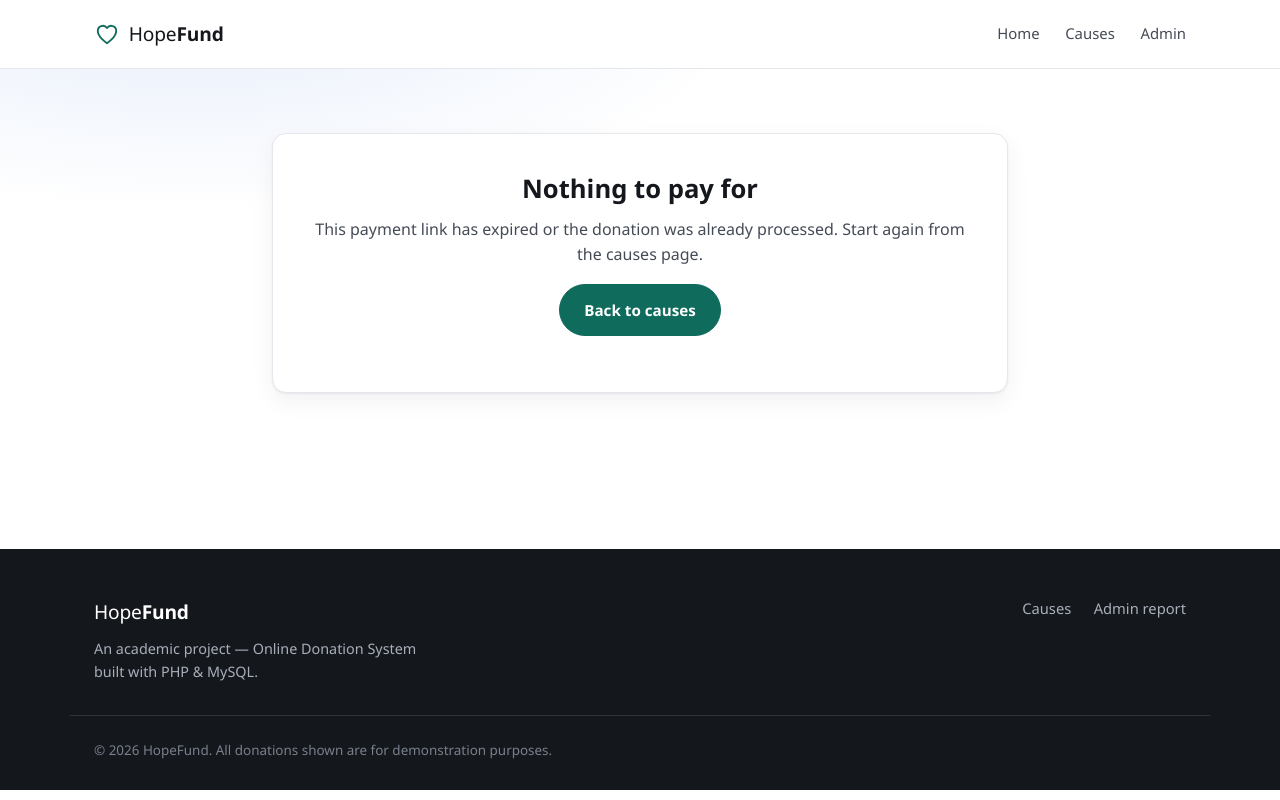
After one commit to TaibaAsif123/online-donation-system, a PHP site: page /payment.php in a window 1280 px wide. The commit adds this page. Run offline with PHP 8.4, Linux system fonts and the light colour scheme.

Commit message:
Payment method in form

```diff
--- /dev/null
+++ b/payment.php
@@ -0,0 +1,249 @@
+<?php
+/**
+ * Online Donation System — Simulated Payment Step
+ * Part 2 (Member 2 — Eiman Asmat)
+ *
+ *   donate.php  →  payment.php  →  confirmation.php
+ *
+ * The donation row already exists with payment_status = 'Pending'.
+ * This screen stands in for a real payment gateway: confirming flips the
+ * status to 'Success', cancelling flips it to 'Failed'. No card, wallet or
+ * bank details are asked for or stored — the whole step is a simulation for
+ * the project, which is why the donations table only records the method and
+ * the resulting status.
+ */
+
+session_start();
+require_once __DIR__ . '/php/db_connect.php';
+
+$donation_id = isset($_GET['donation_id']) ? (int) $_GET['donation_id'] : 0;
+if ($_SERVER['REQUEST_METHOD'] === 'POST') {
+    $donation_id = isset($_POST['donation_id']) ? (int) $_POST['donation_id'] : 0;
+}
+
+/* Only the person who just filled the form can act on this donation. */
+$allowed = isset($_SESSION['pending_donation_id'])
+        && (int) $_SESSION['pending_donation_id'] === $donation_id;
+
+/* Load the pending donation. */
+$donation = null;
+if ($donation_id > 0 && $allowed) {
+    $sql = "SELECT d.donation_id, d.amount, d.payment_method, d.payment_status,
+                   dn.name AS donor_name, dn.email AS donor_email,
+                   c.cause_id, c.cause_name
+            FROM donations d
+            JOIN donors dn ON d.donor_id = dn.donor_id
+            JOIN causes c  ON d.cause_id = c.cause_id
+            WHERE d.donation_id = ?";
+    $stmt = $conn->prepare($sql);
+    $stmt->bind_param("i", $donation_id);
+    $stmt->execute();
+    $donation = $stmt->get_result()->fetch_assoc();
+    $stmt->close();
+}
+
+if (empty($_SESSION['csrf_token'])) {
+    $_SESSION['csrf_token'] = bin2hex(random_bytes(16));
+}
+
+$error = '';
+
+/* ------------------------------------------------------------------
+   Handle "Pay now" / "Cancel".
+   ------------------------------------------------------------------ */
+if ($_SERVER['REQUEST_METHOD'] === 'POST' && $donation) {
+
+    if (!hash_equals($_SESSION['csrf_token'], $_POST['csrf_token'] ?? '')) {
+        $error = 'Your session expired. Please start the donation again.';
+
+    } elseif ($donation['payment_status'] !== 'Pending') {
+        $error = 'This donation has already been processed.';
+
+    } else {
+        $action    = $_POST['action'] ?? '';
+        $newStatus = $action === 'pay' ? 'Success' : ($action === 'cancel' ? 'Failed' : '');
+
+        if ($newStatus === '') {
+            $error = 'Unknown action.';
+        } else {
+            $stmt = $conn->prepare("UPDATE donations SET payment_status = ? WHERE donation_id = ?");
+            $stmt->bind_param("si", $newStatus, $donation_id);
+            $stmt->execute();
+            $stmt->close();
+
+            unset($_SESSION['pending_donation_id']);
+
+            if ($newStatus === 'Success') {
+                $_SESSION['last_donation_id'] = $donation_id;
+                header('Location: confirmation.php?donation_id=' . $donation_id);
+                exit;
+            }
+
+            $_SESSION['last_donation_id'] = $donation_id;
+            header('Location: confirmation.php?donation_id=' . $donation_id . '&cancelled=1');
+            exit;
+        }
+    }
+}
+
+$accent_map = [
+    'Education'        => 'education',
+    'Health'           => 'health',
+    'Food'             => 'food',
+    'Emergency Relief' => 'relief',
+];
+$accent = $donation ? ($accent_map[$donation['cause_name']] ?? 'education') : 'education';
+
+function e($v) { return htmlspecialchars((string) $v, ENT_QUOTES, 'UTF-8'); }
+?>
+<!DOCTYPE html>
+<html lang="en">
+<head>
+  <meta charset="UTF-8">
+  <meta name="viewport" content="width=device-width, initial-scale=1">
+  <title>Payment — HopeFund</title>
+  <meta name="robots" content="noindex">
+  <link rel="stylesheet" href="css/style.css">
+  <link rel="stylesheet" href="css/donate.css">
+</head>
+<body>
+
+<header class="site-header">
+  <div class="container header-inner">
+    <a class="brand" href="index.php">
+      <svg class="brand-mark" viewBox="0 0 24 24" aria-hidden="true">
+        <path d="M12 20.5S3.5 15 3.5 9.2A4.7 4.7 0 0 1 12 6.4a4.7 4.7 0 0 1 8.5 2.8c0 5.8-8.5 11.3-8.5 11.3Z"/>
+      </svg>
+      <span>Hope<strong>Fund</strong></span>
+    </a>
+    <nav class="site-nav" aria-label="Main">
+      <a href="index.php">Home</a>
+      <a href="index.php#causes">Causes</a>
+      <a href="admin/report.php">Admin</a>
+    </nav>
+  </div>
+</header>
+
+<main class="donate-page donate-page--<?php echo e($accent); ?>">
+  <div class="container">
+
+<?php if (!$donation): ?>
+
+    <section class="notice notice--warn">
+      <h1>Nothing to pay for</h1>
+      <p>This payment link has expired or the donation was already processed. Start again from the causes page.</p>
+      <p><a class="btn" href="index.php#causes">Back to causes</a></p>
+    </section>
+
+<?php else: ?>
+
+    <!-- Step indicator -->
+    <ol class="steps-bar" aria-label="Progress">
+      <li class="is-done">Your details</li>
+      <li class="is-current" aria-current="step">Payment</li>
+      <li>Confirmation</li>
+    </ol>
+
+    <section class="gateway">
+      <div class="gateway-banner" role="note">
+        <strong>Simulated payment</strong>
+        <span>This is an academic project. No real transaction is made and no card,
+        wallet or bank details are collected.</span>
+      </div>
+
+      <h1>Confirm your payment</h1>
+      <p class="lede">
+        Your donation is saved as <strong>Pending</strong>. Confirming below marks it
+        as paid and takes you to your receipt.
+      </p>
+
+      <?php if ($error !== ''): ?>
+        <div class="alert alert--error" role="alert">
+          <strong>Payment not processed</strong>
+          <p><?php echo e($error); ?></p>
+        </div>
+      <?php endif; ?>
+
+      <dl class="receipt-list">
+        <div>
+          <dt>Reference</dt>
+          <dd class="ref">#HF-<?php echo str_pad((string) $donation['donation_id'], 5, '0', STR_PAD_LEFT); ?></dd>
+        </div>
+        <div>
+          <dt>Cause</dt>
+          <dd><?php echo e($donation['cause_name']); ?></dd>
+        </div>
+        <div>
+          <dt>Donor</dt>
+          <dd><?php echo e($donation['donor_name']); ?></dd>
+        </div>
+        <div>
+          <dt>Payment method</dt>
+          <dd><?php echo e($donation['payment_method']); ?></dd>
+        </div>
+        <div>
+          <dt>Status</dt>
+          <dd><span class="badge badge--pending"><?php echo e($donation['payment_status']); ?></span></dd>
+        </div>
+      </dl>
+
+      <p class="gateway-total">
+        <span>Total to pay</span>
+        <strong>Rs. <?php echo number_format((float) $donation['amount'], 2); ?></strong>
+      </p>
+
+      <form method="post" action="payment.php?donation_id=<?php echo (int) $donation['donation_id']; ?>"
+            class="gateway-actions" id="paymentForm">
+        <input type="hidden" name="csrf_token" value="<?php echo e($_SESSION['csrf_token']); ?>">
+        <input type="hidden" name="donation_id" value="<?php echo (int) $donation['donation_id']; ?>">
+
+        <button type="submit" name="action" value="pay" class="btn btn-block">
+          Pay Rs. <?php echo number_format((float) $donation['amount'], 2); ?> with <?php echo e($donation['payment_method']); ?>
+        </button>
+        <button type="submit" name="action" value="cancel" class="btn btn-ghost btn-block">
+          Cancel payment
+        </button>
+      </form>
+
+      <p class="fine-print">
+        Cancelling records the donation as <em>Failed</em> so the admin report shows what happened.
+      </p>
+    </section>
+
+<?php endif; ?>
+
+  </div>
+</main>
+
+<footer class="site-footer">
+  <div class="container footer-inner">
+    <div class="footer-brand">
+      <span class="brand">Hope<strong>Fund</strong></span>
+      <p>An academic project — Online Donation System built with PHP &amp; MySQL.</p>
+    </div>
+    <nav class="footer-links" aria-label="Footer">
+      <a href="index.php#causes">Causes</a>
+      <a href="admin/report.php">Admin report</a>
+    </nav>
+  </div>
+  <div class="container footer-bottom">
+    <p>&copy; <?php echo date('Y'); ?> HopeFund. All donations shown are for demonstration purposes.</p>
+  </div>
+</footer>
+
+<script>
+/* Stop double-clicks from posting the gateway twice.
+   The buttons are disabled on a timeout so the clicked button's
+   name/value is still included in the submitted form data. */
+(function () {
+  var form = document.getElementById('paymentForm');
+  if (!form) return;
+  form.addEventListener('submit', function () {
+    setTimeout(function () {
+      form.querySelectorAll('button').forEach(function (b) { b.disabled = true; });
+    }, 0);
+  });
+})();
+</script>
+</body>
+</html>
```
Also changed, not shown: MEMBER2_NOTES.md (added, +78 -0 lines), confirmation.php (+32 -4 lines), css/donate.css (+95 -1 lines), donate.php (+11 -10 lines).
